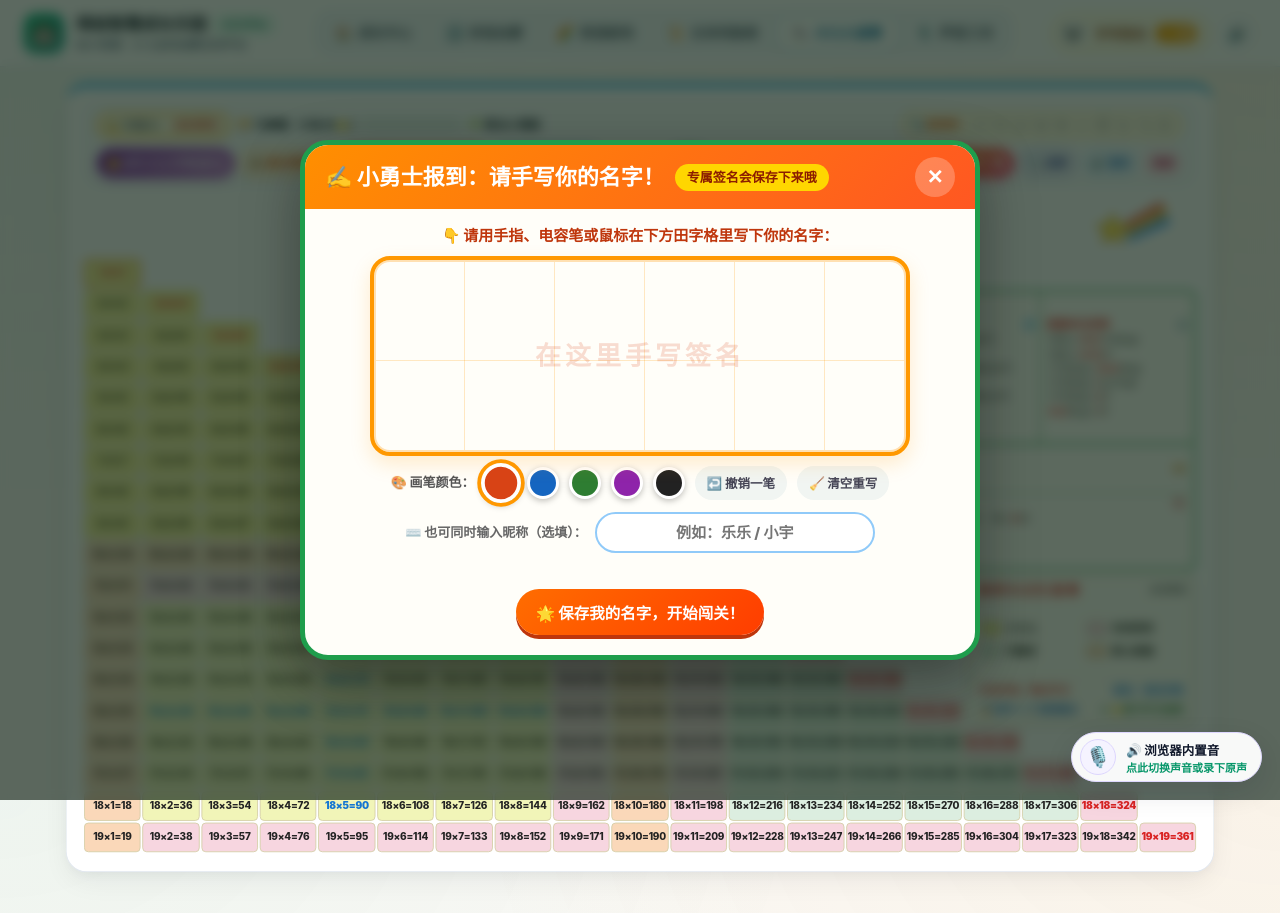
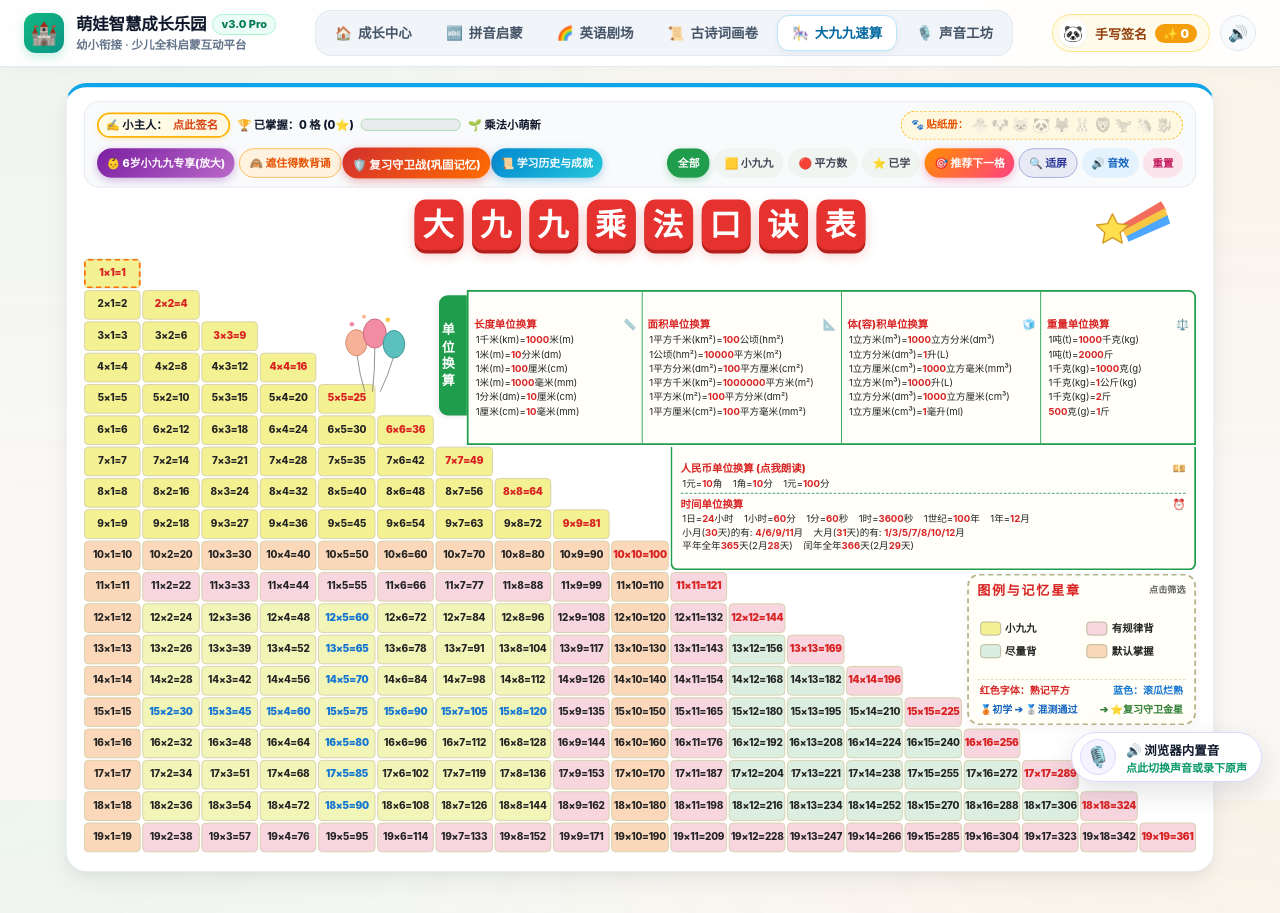
Before and after one commit to KeithLier/big99-kids, a Vue app: page /big99 in a window 1280 px wide. Built offline with nearby package versions, Linux system fonts and the light colour scheme.

Commit message:
fix(big99): remove automatic name prompt modal on page load

```diff
--- a/src/views/Big99View.vue
+++ b/src/views/Big99View.vue
@@ -582,15 +582,10 @@ onMounted(() => {
   }
 
   function closeNamePadModal() {
-    if (!kidProfile) {
-      const fb = document.getElementById('namePadFeedback');
-      if (fb) {
-        fb.style.color = '#d32f2f';
-        fb.textContent = '💡 请先在画板上写下你的名字（或输入小名）再开始闯关哦！';
-      }
-      return;
-    }
-    document.getElementById('namePadModal').classList.remove('open');
+    const modal = document.getElementById('namePadModal');
+    if (modal) {
+      modal.classList.remove('open');
+    }
   }
 
   function saveKidProfile() {
@@ -789,8 +784,7 @@ onMounted(() => {
     closeResetConfirmModal();
     updateKidProfileUI();
     renderGrid();
-    showToast('🧹 已清除全部历史记录与手写签名，请重新签名报到！');
-    openNamePadModal();
+    showToast('🧹 已清除全部历史记录，如需签名可点击右上角小主人名片！');
   }
 
   // ==================== iPad RESPONSIVE AUTO-FIT SCALER ====================
@@ -2453,9 +2447,6 @@ onMounted(() => {
   updateKidProfileUI();
   evaluateAchievements();
   renderGrid();
-  if (!kidProfile) {
-    setTimeout(() => openNamePadModal(), 180);
-  }
   window.addEventListener("storage", onGlobalProfileUpdate);
   window.addEventListener("kid-profile-updated", onGlobalProfileUpdate);
   cleanupResize = () => {
```
